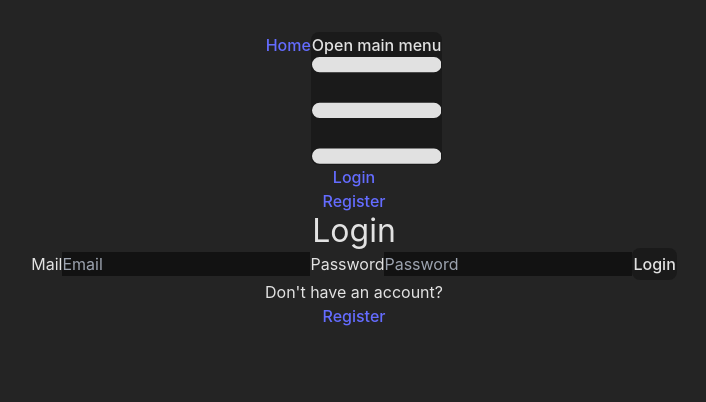
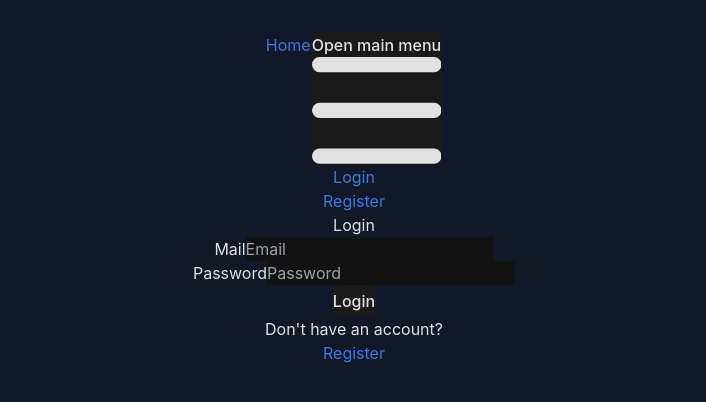
Before and after one commit to slane1/shoppingList, a React (Vite) app in the folder frontend/: page /login in a window 1280 px wide. Shown: the top 402 px of the page, without its empty margins (286-992 px from the left). Built offline with nearby package versions, Linux system fonts and the light colour scheme; no server answers.

Commit message:
login tailwind

```diff
--- a/frontend/src/components/forms/LoginForm.jsx
+++ b/frontend/src/components/forms/LoginForm.jsx
@@ -36,18 +36,24 @@ export default function LoginForm() {
 
 
     return (
-        <div className='flex flex-col items-center'>
-        <h1>Login</h1>
-        <form onSubmit={handleSubmit} className='flex flex-col items-center mt-10 mb-5 gap-1 w-3/4'>
-            <label htmlFor="email">Mail</label>
-            <input type="email" name="email" placeholder="Email" onChange={handleChange} />
-            <label htmlFor="password">Password</label>
-            <input type="password" name="password" placeholder="Password" onChange={handleChange} />
-            <button type="submit" className='mt-3 w-20 h-10 hover:text-black hover:bg-gray-700 focus:ring-gray-600'>Login</button>
-        </form>
-        <div>
-            <p>Don't have an account?</p>
-            <Link to="/register">Register</Link>
+    <div className='flex flex-col items-center mt-10'>
+        <div className="w-full max-w-sm p-4 bg-white border border-gray-200 rounded-lg shadow sm:p-6 md:p-8 dark:bg-gray-800 dark:border-gray-700">
+            <form onSubmit={handleSubmit} className='space-y-6'>
+            <h5 className="text-2xl font-medium text-gray-900 dark:text-white">Login</h5>
+                <div>
+                    <label htmlFor="email" className="block mb-2 text-base text-left font-medium text-gray-900 dark:text-white items-start">Mail</label>
+                    <input type="email" name="email" placeholder="Email" className='bg-gray-50 border border-gray-300 text-gray-900 text-sm rounded-lg focus:ring-blue-500 focus:border-blue-500 block w-full p-2.5 dark:bg-gray-600 dark:border-gray-500 dark:placeholder-gray-400 dark:text-white' onChange={handleChange} />
+                </div>
+                <div>
+                    <label htmlFor="password" className="block mb-2 text-base text-left font-medium text-gray-900 dark:text-white items-start">Password</label>
+                    <input type="password" name="password" placeholder="Password" className='bg-gray-50 border border-gray-300 text-gray-900 text-sm rounded-lg focus:ring-blue-500 focus:border-blue-500 block w-full p-2.5 dark:bg-gray-600 dark:border-gray-500 dark:placeholder-gray-400 dark:text-white' onChange={handleChange} />
+                </div>
+                <button type="submit" className="w-full text-white bg-blue-700 hover:bg-blue-800 focus:ring-4 focus:outline-none focus:ring-blue-300 font-medium rounded-lg text-sm px-5 py-2.5 text-center dark:bg-blue-600 dark:hover:bg-blue-700 dark:focus:ring-blue-800">Login</button>
+            </form>
+            <div className="text-sm font-medium text-gray-500 dark:text-gray-300 mt-5">
+                <p>Don't have an account?</p>
+                <Link to="/register">Register</Link>
+            </div>
         </div>
     </div>
 )
--- a/frontend/src/index.css
+++ b/frontend/src/index.css
@@ -5,7 +5,7 @@
 
   color-scheme: dark;
   color: rgba(255, 255, 255, 0.87);
-  background-color: #242424;
+  background-color: #111827;
 
   font-synthesis: none;
   text-rendering: optimizeLegibility;
@@ -14,8 +14,8 @@
 }
 
 a {
-  font-weight: 500;
-  color: #646cff;
+  font-weight: 400;
+  color: #3b7ae5;
   text-decoration: inherit;
 }
 a:hover {
@@ -25,6 +25,10 @@ a:hover {
 
 h1 {
   font-size: 2em;
+  line-height: 1.1;
+}
+h2 {
+  font-size: 1.5em;
   line-height: 1.1;
 }
 
```
